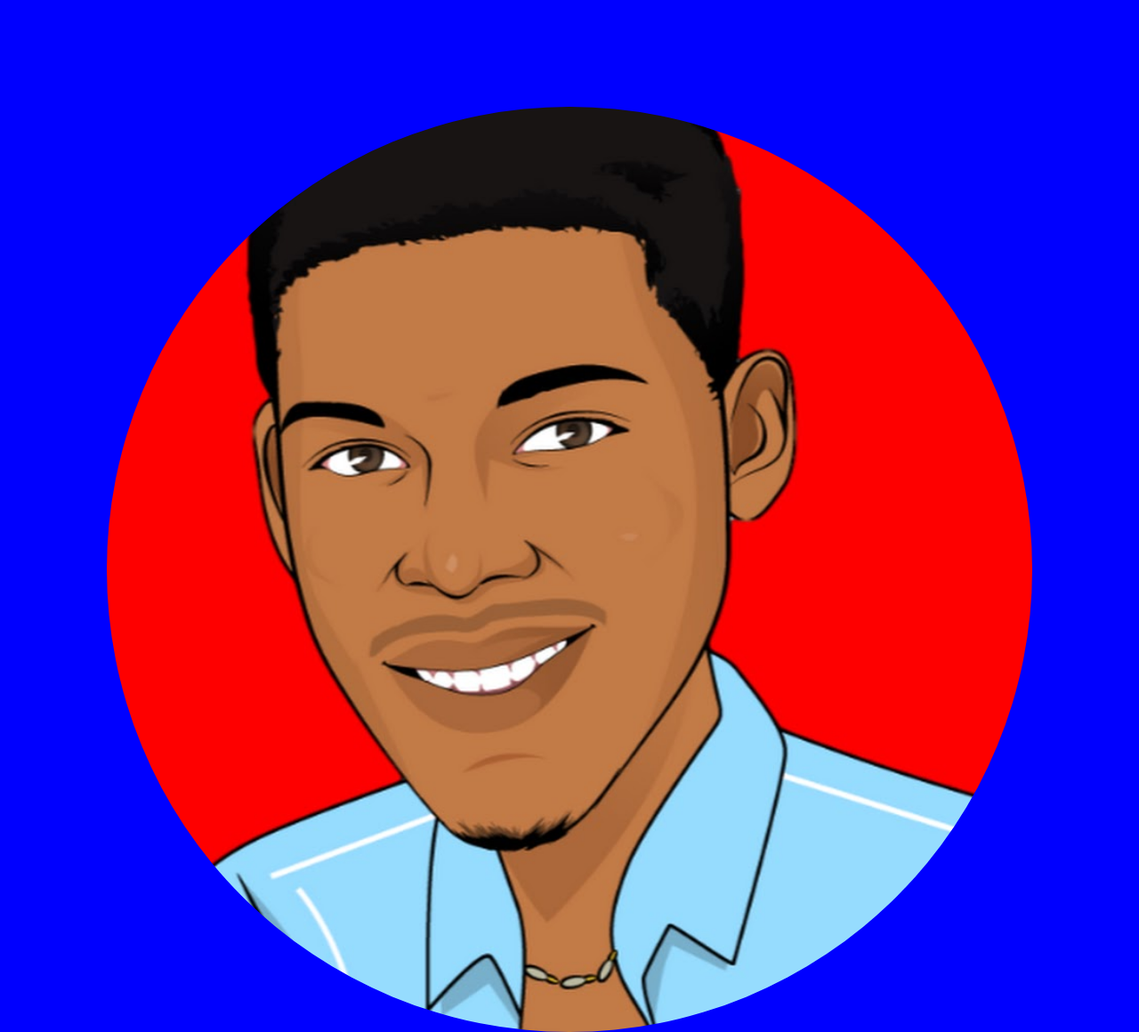
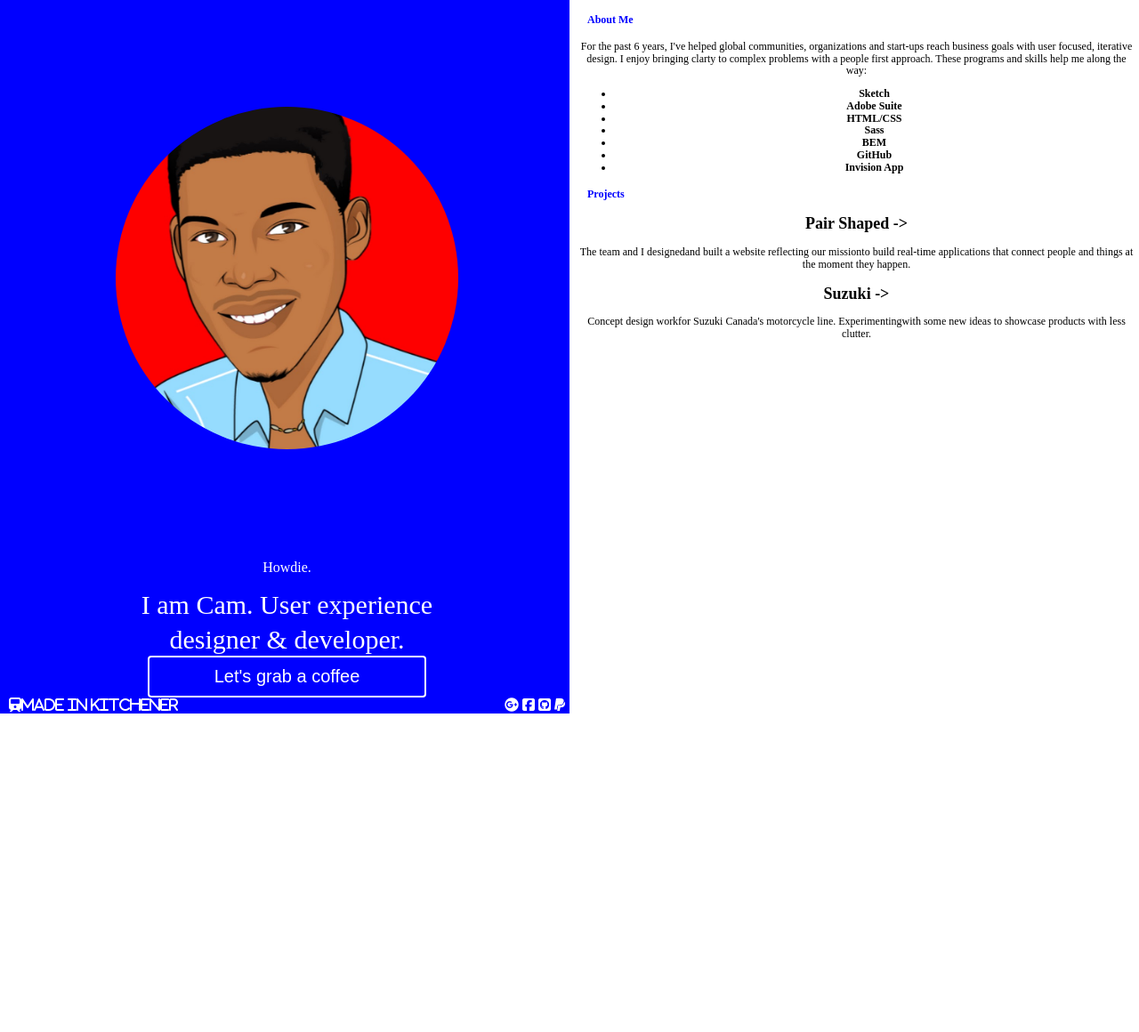
Before and after one commit to jeffbum/w2d1-recreate-responsive-blog, a plain HTML site: page index.html in a window 1280 px wide. Shown: the top 1160 px of the page at 89% size. After the commit the page ends 802 px from the top, so only its background shows below. Drawn offline with nearby package versions, Linux system fonts and the light colour scheme.

Commit message:
mobile, tablet, icons, and shenanigans

```diff
--- a/css/global.css
+++ b/css/global.css
@@ -10,11 +10,25 @@ img { width:100%; }
     background: blue;
     text-align: center;
     color: white;
+}
+.footer {
+    display: flex;
+}
+.footer-left {
+    text-align: left;
+    flex: 1;
+}
+.footer-right {
+    text-align: right;
+    flex: 1;
 
 }
 img {
     border-radius: 50%;
     padding:120px;
+}
+.howdie {
+    padding-bottom: 10px;
 }
 .bigText {
     padding-top: 5px;
@@ -38,3 +52,24 @@ img {
 .whiteBox {
 text-align: center;
 }
+h4 {
+    color: blue;
+}
+@media screen and (min-width:554px){
+    .wholepage { display:flex; }
+    .blueBox {
+        flex:1;
+        padding-left: 10px;
+        padding-right: 5px;
+    }
+    h4 {
+        text-align: left;
+        padding-left: 10px;
+    }
+    .whiteBox {
+        flex: 1;
+        padding-left: 10px;
+        padding-right: 5px;
+        font-size: 12px;
+     }
+}
--- a/index.html
+++ b/index.html
@@ -5,70 +5,35 @@
   <meta http-equiv="Content-Type" content="text/html; charset=utf-8" />
   <meta http-equiv="X-UA-Compatible" content="IE=edge" />
   <meta name="viewport" content="width=device-width, initial-scale=1.0" />
+  <script src="https://use.fontawesome.com/887a232ace.js"></script>
   <!-- Stylesheets go here. -->
   <link rel="stylesheet" type="text/css" href="https://cdnjs.cloudflare.com/ajax/libs/normalize/4.2.0/normalize.min.css" />
   <link rel="stylesheet" type="text/css" href="css/global.css" />
 </head>
 <body>
-<!-- trial run with james -->
 <div class="wholepage">
   <div class="blueBox">
     <div>
       <img src="../images/photo.jpg" alt="photo" />
     </div>
-    <div>Howdie.</div>
+    <div class="howdie">Howdie.</div>
     <div class="bigText">I am Cam. User experience</div>
     <div class="bigText">designer & developer.</div>
     <div class="button">Let's grab a coffee</div>
     <div class="footer">
       <div class="footer-left">
-
+        <i class="fa fa-train" aria-hidden="true">Made in Kitchener</i>
       </div>
       <div class="footer-right">
-
+        <i class="fa fa-google-plus-official" aria-hidden="true"></i>
+        <i class="fa fa-facebook-square" aria-hidden="true"></i>
+        <i class="fa fa-github-square" aria-hidden="true"></i>
+        <i class="fa fa-paypal" aria-hidden="true"></i>
       </div>
     </div>
   </div>
   <div class="whiteBox">
     <div class="about-me">
-      <h4>about me</h4>
-      <p>
-        Lorem ipsum dolor sit amet, consectetur adipisicing elit, sed do eiusmod tempor incididunt ut labore et dolore magna aliqua. Ut enim ad minim veniam, quis nostrud exercitation ullamco laboris nisi ut aliquip ex ea commodo consequat. Duis aute irure dolor in reprehenderit in voluptate velit esse cillum dolore eu fugiat nulla pariatur. Excepteur sint occaecat cupidatat non proident, sunt in culpa qui officia deserunt mollit anim id est laborum.
-      </p>
-      <ul>
-        <li>words</li>
-        <li>words</li>
-        <li>words</li>
-        <li>words</li>
-        <li>words</li>
-        <li>words</li>
-        <li>words</li>
-      </ul>
-    </div>
-  <div class="projects">
-    <h4>projects</h4>
-    <h2>pair shaped</h2>
-    <p>
-      Lorem ipsum dolor sit amet, consectetur adipisicing elit, sed do eiusmod tempor incididunt ut labore et dolore magna aliqua. Ut enim ad minim veniam, quis nostrud exercitation ullamco laboris nisi ut aliquip ex ea commodo consequat. Duis aute irure dolor in reprehenderit in voluptate velit esse cillum dolore eu fugiat nulla pariatur. Excepteur sint occaecat cupidatat non proident, sunt in culpa qui officia deserunt mollit anim id est laborum.
-    </p>
-  </div>
-  </div>
-</div>
-
-  <!-- <div class="row">
-    <div id="background-blue" class="topBox">
-      <div class="col">
-      <img src="../images/photo.jpg" alt="photo" />
-    </div>
-    <div class="col col-footer">
-      <div class=" col-footer col-1">made in Kitchener</div>
-      <div class="col-footer col-3">
-        <div>Social Media icons</div>
-      </div>
-    </div>
-  </div>
-    <div class="col bottomBox">
-      <div>
       <h4>About Me</h4>
       <p>
         For the past 6 years, I've helped global communities, organizations and start-ups reach business goals with user focused, iterative design. I enjoy bringing clarty to complex problems with a people first approach. These programs and skills help me along the way:
@@ -83,15 +48,19 @@
         <li><strong>Invision App</strong></li>
       </ul>
     </div>
-    <div class="col">
+  <div class="projects">
     <h4>Projects</h4>
-      <h3>Pair Shaped (w/ a symbol)</h3>
+    <h2>Pair Shaped -></h2>
     <p>
     The team and I designedand built a website reflecting our missionto build real-time applications that connect people and things at the moment they happen.
     </p>
+    <h2>Suzuki -></h2>
+    <p>
+      Concept design workfor Suzuki Canada's motorcycle line. Experimentingwith some new ideas to showcase products with less clutter.
+    </p>
+  </div>
   </div>
 </div>
 
-  </div> -->
 </body>
 </html>
```
Lines whose indentation alone changed are shown as unchanged.
